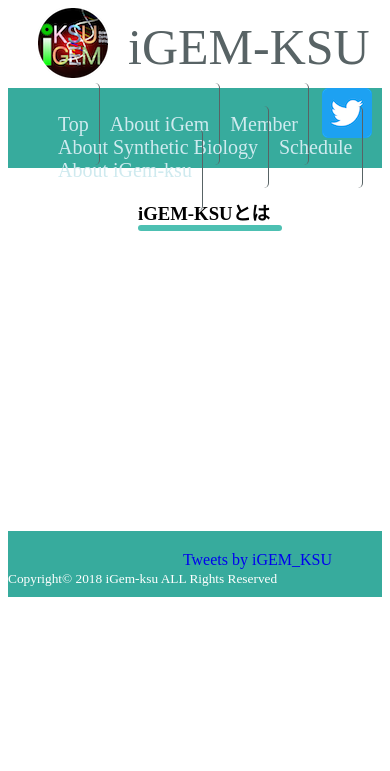
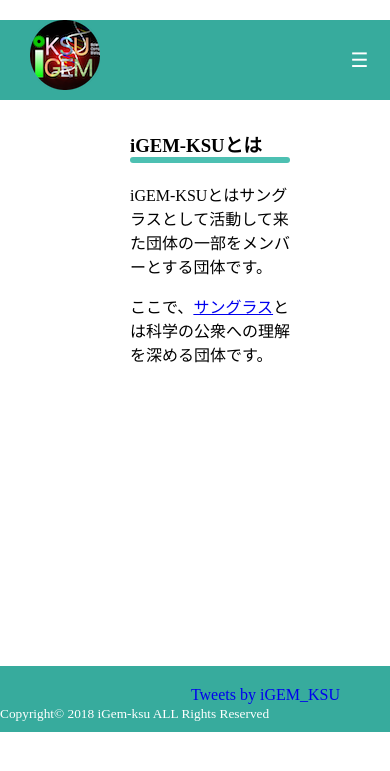
Before and after one commit to sahoI/iGem, a PHP site: page /source/about_iGem-ksu.html in a window 390 px wide. Shown: the top 771 px of the page. Run offline with PHP 8.4, Linux system fonts and the light colour scheme; some libraries are stand-ins or nearby versions.

Commit message:
レスポンシブを適用

```diff
--- a/css/stylesheet.css
+++ b/css/stylesheet.css
@@ -17,11 +17,100 @@
     padding-right: 50px;
     text-align: right; }
 
-@media (max-width: 1296px) {
-  .sp-only {
+@media (max-width: 680px) {
+  html, body {
+    margin: 0px;
+    padding: 0px; }
+
+  .wrap_header_pc {
+    display: none; }
+
+  input {
+    display: none; }
+
+  img {
+    float: left;
+    padding-left: 30px; }
+
+  menu {
+    position: relative;
+    z-index: -1;
+    font-size: 20px;
+    line-height: 20px;
+    height: 80px;
+    width: 95%;
+    min-width: 200px;
+    background: #37AB9D; }
+
+  /* メニュー */
+  #menuOn:checked + menu {
+    max-width: 960px;
+    /*コンテナと同じ数値を指定しておく必要あり*/
+    z-index: 20; }
+
+  /* オーバーレイ */
+  /* メニューが表示されているときに */
+  /* LightBoxのように画面全体を覆うブロックを表示する */
+  /* これによってメニュー部分を除いて */
+  /* 画面全体がチェックボックスへのクリックになるので */
+  /* メニュー以外の部分をクリックするとメニューが閉じます */
+  #menuOn:checked + menu + div.overlay {
+    position: fixed;
+    top: 0;
+    bottom: 0;
+    left: 0;
+    right: 0;
+    z-index: 10;
+    background: rgba(0, 0, 0, 0.5); }
+
+  #menuOn:checked + menu ul {
+    display: block; }
+
+  ul {
+    position: absolute;
+    top: 40px;
+    right: 0;
+    display: none; }
+
+  li {
+    list-style-type: none;
+    /* メニュー要素の背景色と合わせる*/
+    background: #37AB9D;
+    min-width: 105px;
+    max-width: 100%;
+    white-space: nowrap;
+    text-overflow: ellipsis;
+    color: #586365; }
+    li a {
+      display: block;
+      padding: 10px;
+      color: whitesmoke; }
+      li a :hover {
+        background-color: #FFC042; }
+
+  /* ハンバーガーメニュー */
+  #menuOn + menu::after {
+    position: absolute;
+    z-index: 30;
+    display: block;
+    content: '\2630';
+    /* ハンバーガーメニュー*/
+    line-height: 40px;
+    width: 20px;
+    padding: 20px 40px 0px 20px;
+    color: white;
+    right: 0;
+    top: 0;
+    background: #37AB9D; }
+
+  /* メニューを閉じる */
+  #menuOn:checked + menu::after {
+    content: '×';
+    /* 閉じるボタン */ }
+
+  .navigation {
     display: none; } }
 .header {
-  float: left;
   width: 100%;
   height: 80px; }
   .header .header-logo {
@@ -40,8 +129,16 @@
     padding-right: 10px;
     padding-top: 10px;
     float: right; }
-  .header .sns .facebook {
-    padding-right: 20px; }
+  @media (max-width: 680px) {
+    .header .header-logo {
+      width: 100%;
+      background-color: #37AB9D; }
+      .header .header-logo img {
+        float: left; }
+      .header .header-logo .text {
+        display: none; }
+    .header .sns {
+      display: none; } }
 
 .navigation {
   clear: left;
@@ -61,13 +158,12 @@
     list-style-type: none; }
   .navigation a {
     padding: 30px 10px;
-    text-decoration: none;
     color: #CFEAEF;
     font-size: 20px; }
-  .navigation a:hover {
-    height: 80px;
-    color: #586365;
-    background-color: #FFC042; }
+    .navigation a :hover {
+      height: 80px;
+      color: #586365;
+      background-color: #FFC042; }
 
 .main {
   margin: 30px 100px; }
@@ -92,5 +188,7 @@
       padding-left: 20px; }
   .contents .synthetic a {
     text-decoration: underline; }
+  .contents .about a {
+    text-decoration: underline; }
 
 /*# sourceMappingURL=stylesheet.css.map */
--- a/sass/stylesheet.scss
+++ b/sass/stylesheet.scss
@@ -1,9 +1,32 @@
+$pc: 1024px;
+$tab: 680px;
+$sp: 480px;
+@mixin pc {
+  @media(max-width: ($pc)) {
+    @content;
+  }
+}
+
+@mixin tab {
+  @media(max-width: ($tab)) {
+    @content;
+  }
+}
+
+@mixin sp {
+  @media(max-width: ($sp)) {
+    @content;
+  }
+}
+
 a {
   text-decoration: none;
 }
+
 li {
   list-style: none;
 }
+
 footer {
   width: 100%;
   height: 100%;
@@ -18,156 +41,114 @@
   }
 }
 
-@media (max-width: 1296px) { //PC
-  .main {
-    //padding-top: 80px;
+//@media (max-width: 1296px) { //PC
+//  .main {
+//    //padding-top: 80px;
+//  }
+//  .sp-only {
+//    display: none;
+//  }
+//}
+
+@include tab {
+  html, body {
+    margin: 0px;
+    padding: 0px;
   }
-  .sp-only {
+  .wrap_header_pc {
+    display: none;
+  }
+  input {
+    display: none;
+  }
+  img {
+    float: left;
+    padding-left: 30px;
+  }
+  menu {
+    position: relative;
+    z-index: -1;
+    font-size: 20px;
+    line-height: 20px;
+    height: 80px;
+    width: 95%;
+    min-width: 200px;
+    background: #37AB9D;
+  }
+  /* メニュー */
+  #menuOn:checked + menu {
+    max-width: 960px; /*コンテナと同じ数値を指定しておく必要あり*/
+    z-index: 20;
+  }
+  /* オーバーレイ */
+  /* メニューが表示されているときに */
+  /* LightBoxのように画面全体を覆うブロックを表示する */
+  /* これによってメニュー部分を除いて */
+  /* 画面全体がチェックボックスへのクリックになるので */
+  /* メニュー以外の部分をクリックするとメニューが閉じます */
+  #menuOn:checked + menu + div.overlay {
+    position: fixed;
+    top: 0;
+    bottom: 0;
+    left: 0;
+    right: 0;
+    z-index: 10;
+    background: rgba(0, 0, 0, 0.5);
+  }
+  #menuOn:checked + menu ul {
+    display: block;
+  }
+  ul {
+    position: absolute;
+    top: 40px;
+    right: 0;
+    display: none;
+  }
+  li {
+    list-style-type: none;
+    /* メニュー要素の背景色と合わせる*/
+    background: #37AB9D;
+    min-width: 105px;
+    max-width: 100%;
+    white-space: nowrap;
+    text-overflow: ellipsis;
+    color: #586365;
+    a {
+      display: block;
+      padding: 10px;
+      color: whitesmoke;
+      :hover {
+        background-color: #FFC042;
+      }
+    }
+  }
+  /* ハンバーガーメニュー */
+  #menuOn + menu::after {
+    position: absolute;
+    z-index: 30;
+    display: block;
+    content: '\2630'; /* ハンバーガーメニュー*/
+    line-height: 40px;
+    width: 20px;
+    padding: 20px 40px 0px 20px;
+    color: white;
+    right: 0;
+    top: 0;
+    background: #37AB9D;
+  }
+
+  /* メニューを閉じる */
+  #menuOn:checked + menu::after {
+    content: '×'; /* 閉じるボタン */
+  }
+  .navigation {
     display: none;
   }
 }
 
-//@media (max-width: 896px) { //タブレット縦
-//  .header {
-//    display: block;
-//    z-index: 5;
-//    position: fixed;
-//    top: 0;
-//    left: 0;
-//    width: 100%;
-//    height: 90px;
-//    background-color: #37AB9D;
-//    .text {
-//      color: #fff;
-//    }
-//    .sp-only {
-//      display: block;
-//    }
-//    #panel-btn {
-//      display: block;
-//      float: right;
-//      margin: 10px;
-//      width: 60px;
-//      height: 60px;
-//      border-radius: 50%;
-//      background: #ffffff;
-//      opacity: 0.8;
-//      transition: 0.3s ease-out;
-//      &:hover {
-//        opacity: 1;
-//        box-shadow: 0px 1px 5px 3px rgba(55,150,120,2);
-//        #panel-btn-icon:before {
-//          margin-top: -12px;
-//        }
-//        #panel-btn-icon:after {
-//          margin-top: 9px;
-//        }
-//      }
-//      #panel-btn:active {
-//        background: #19283C;
-//        width: 500px;
-//        height: 500px;
-//        display: none;
-//      }
-//    }
-//    %btn-icon {
-//      display: block;
-//      top: 49%;
-//      left: 50%;
-//      width: 24px;
-//      height: 3px;
-//      background: #252f39;
-//    }
-//    #panel-btn-icon {
-//      @extend %btn-icon;
-//      position: relative;
-//      margin-left: -12px;
-//      transition: 0.2s;
-//      &:after,&:before {
-//        @extend %btn-icon;
-//        position: absolute;
-//        content: "";
-//        left: 0;
-//        transition: 0.3s;
-//      }
-//      &:before {
-//        margin-top: -10px;
-//      }
-//      &:after {
-//        margin-top: 7px;
-//      }
-//    }
-//    .close {
-//      background: transparent !important;
-//      &:after,&:before {
-//        margin-top: 0 !important;
-//      }
-//      &:before {
-//        transform: rotate(-45deg);
-//      }
-//      &after {
-//        transform: rotate(-135deg);
-//      }
-//    }
-//    .sns {
-//      display: none;
-//    }
-//  }
-//  .navigation {
-//    display: none;
-//    height: 65vh;
-//    .nav-content {
-//      position: relative;
-//      left: 0;
-//      visibility: visible;
-//      overflow: auto;
-//      width: 100%;
-//      height: auto;
-//      padding-top: 0;
-//      text-align: center;
-//      opacity: 1;
-//    }
-//    ul {
-//      background: #CFEAEF;
-//      height: 100%;
-//      li {
-//        display: inline-block;
-//        margin-right: -6px;
-//        border: none;
-//        color: #4DC0B2;
-//        a {
-//          display: block;
-//          padding: 12px 45px;
-//          -webkit-transition: background-color .3s ease-in;
-//          transition: background-color .3s ease-in;
-//        }
-//        a:hover {
-//          background-color: #FFC042;
-//        }
-//      }
-//    }
-//  }
-//  .main {
-//    margin-top: 100px;
-//  }
-//}
-
-//@media (max-width: 480px) { //スマホ縦
-//  .navigation {
-//    display: none;
-//  }
-//}
-
-//.wrap_header {
-//  width: 100%;
-//  position: fixed;
-//}
-
 .header {
-  float: left;
   width: 100%;
   height: 80px;
-
   .header-logo {
     float: left;
     //color: #586365;
@@ -191,13 +172,26 @@
       padding-top: 10px;
       float: right;
     }
-    .facebook {
-      padding-right: 20px;
+  }
+  @include tab {
+    .header-logo {
+      width: 100%;
+      background-color: #37AB9D;
+      img {
+        float: left;
+      }
+      .text {
+        display: none;
+      }
+    }
+    .sns {
+      display: none;
     }
   }
 }
 
 .navigation {
+  //@include pc {
   clear: left;
   height: 80px;
   background: #37AB9D;
@@ -219,15 +213,18 @@
   }
   a {
     padding: 30px 10px;
-    text-decoration: none;
     color: #CFEAEF;
     font-size: 20px;
+    :hover {
+      height: 80px;
+      color: #586365;
+      background-color: #FFC042;
+    }
   }
-  a:hover {
-    height: 80px;
-    color: #586365;
-    background-color: #FFC042;
-  }
+  //}
+  //@include tab {
+  //  display: none;
+  //}
 }
 
 .main {
@@ -254,7 +251,10 @@
       padding-left: 20px;
     }
   }
-  .synthetic a {
+  .synthetic a { //合成生物学
+    text-decoration: underline;
+  }
+  .about a { //サングラス
     text-decoration: underline;
   }
 }
--- a/source/about_iGem-ksu.html
+++ b/source/about_iGem-ksu.html
@@ -4,27 +4,19 @@
   <meta charset="UTF-8">
   <title>iGem-ksu</title>
   <link rel="stylesheet" href="../css/stylesheet.css">
+  <link rel="stylesheet" href="../css/stylesheet-sp.css">
   <!--<script src="media_query.js"></script>-->
 </head>
 <body>
 
 <div class="wrap_header">
   <div class="header">
+    <div class="wrap_header_pc">
       <div class="header-logo">
         <img src="../img/iGEM_logo.png">
         <!--<img src="../src/assets/iGEM_logo.png">-->
         <a href="index.html" class="text">iGEM-KSU</a>
       </div>
-    <!--<div class="sp-only">-->
-    <!--<div class="nav">-->
-    <!--<a href="#" id="panel-btn"><span id="panel-btn-icon"></span></a>-->
-    <!--<span><a href="about_iGem.html">About iGem</a></span>-->
-    <!--<span><a href="member.html">Member</a></span>-->
-    <!--<span><a href="">About OOO</a></span>-->
-    <!--<span><a href="schedule.html">Schedule</a></span>-->
-    <!--<span><a href="about_iGem-ksu.html">About iGem-ksu</a></span>-->
-    <!--</div>-->
-    <!--</div>-->
       <div class="sns">
         <li>
           <a href="https://twitter.com/iGEM_KSU">
@@ -32,6 +24,30 @@
             <!--<img src="../src/assets/Twitter_Social_Icon_Rounded_Square_Color.png" class="twitter">-->
           </a>
         </li>
+      </div>
+    </div>
+    <div class="wrap-menu">
+      <label for="menuOn">
+        <img src="../img/iGEM_logo.png">
+        <input id="menuOn" type="checkbox">
+        <menu>
+          <ul>
+            <li><a href="index.html">Top</a></li>
+            <li><a href="about_iGem.html">About iGem</a></li>
+            <li><a href="member.html">Member</a></li>
+            <li><a href="about_synthetic_biology.html">About Synthetic Biology</a></li>
+            <li><a href="schedule.html">Schedule</a></li>
+            <li><a href="about_iGem-ksu.html">About iGem-ksu</a></li>
+          </ul>
+          <!--<a href="#" id="panel-btn"><span id="panel-btn-icon"></span></a>-->
+          <!--<span><a href="about_iGem.html">About iGem</a></span>-->
+          <!--<span><a href="member.html">Member</a></span>-->
+          <!--<span><a href="">About OOO</a></span>-->
+          <!--<span><a href="schedule.html">Schedule</a></span>-->
+          <!--<span><a href="about_iGem-ksu.html">About iGem-ksu</a></span>-->
+        </menu>
+        <div class="overlay"></div>
+      </label>
     </div>
   </div>
   <div class="navigation">
@@ -51,7 +67,9 @@
 <div class="main">
   <div class="contents">
     <h3 class="title">iGEM-KSUとは</h3>
-    <div>
+    <div class="about">
+      <p>iGEM-KSUとはサングラスとして活動して来た団体の一部をメンバーとする団体です。</p>
+      <p>ここで、<a href="https://sunglass-site.herokuapp.com/top.html">サングラス</a>とは科学の公衆への理解を深める団体です。</p>
       <p></p>
     </div>
   </div>
```
Also changed, not shown: sass/stylesheet.css (+108 -10 lines). Lines whose indentation alone changed are shown as unchanged.
